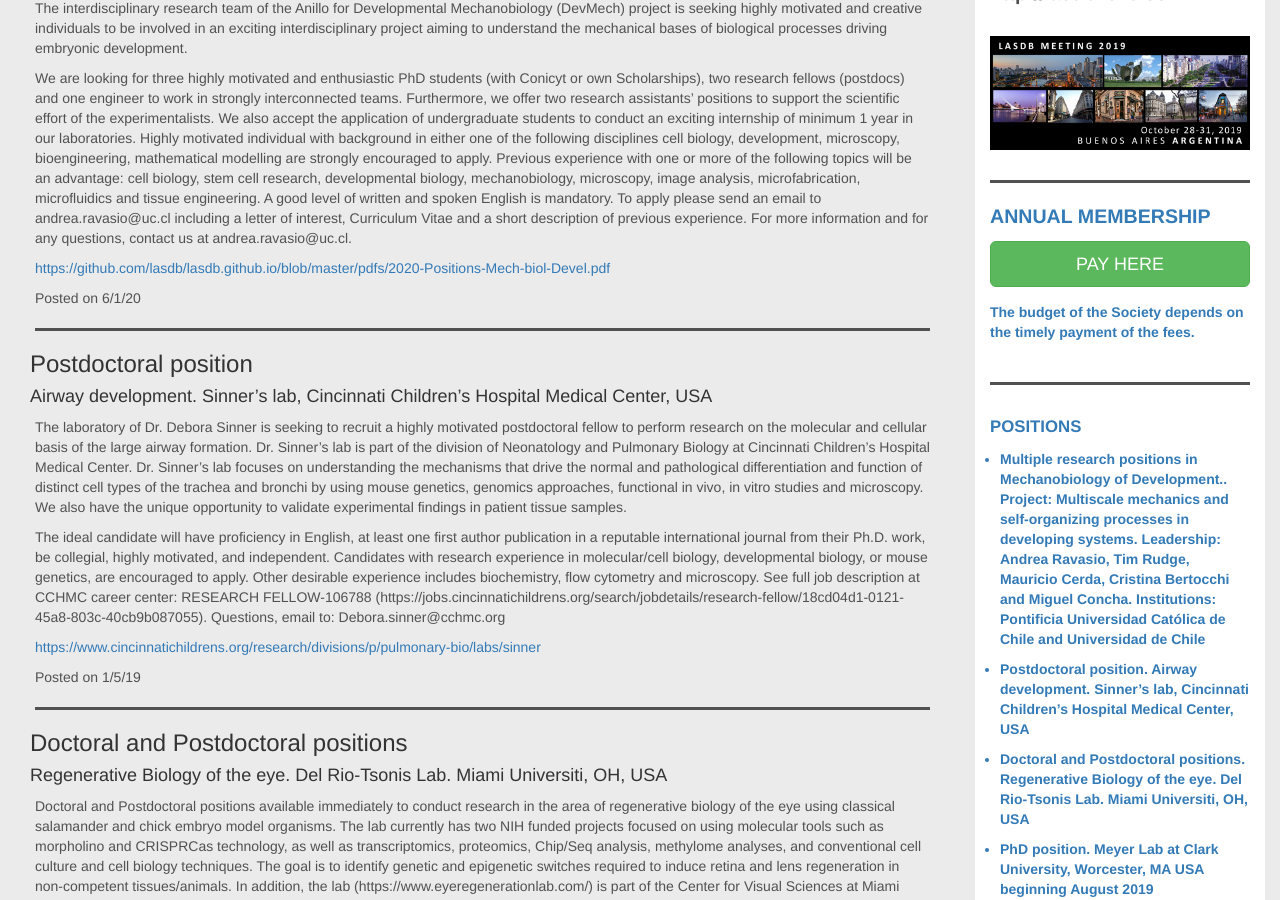
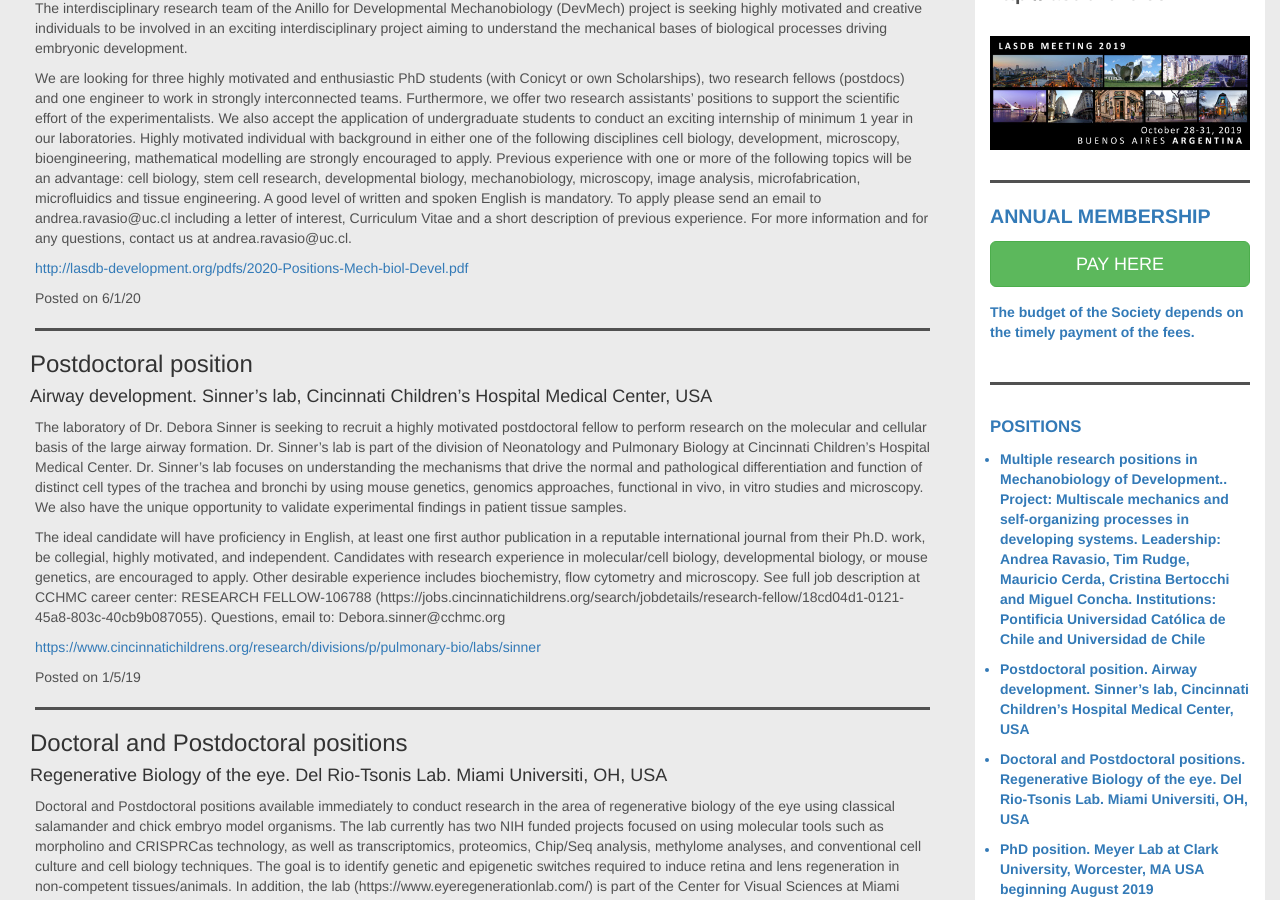
Before and after one commit to lasdb/lasdb.github.io, a Jekyll site: the page built from _posts/2000-01-01-jobs.markdown, in a window 1280 px wide and 900 px high, scrolled down 426 px. Built offline with Jekyll 4.4.1, drawn with Linux system fonts in a browser that asks for light colours; nearby versions of some CDN libraries; some of the changed lines change nothing that is shown.

Commit message:
Update 2000-01-01-jobs.markdown

```diff
--- a/_posts/2000-01-01-jobs.markdown
+++ b/_posts/2000-01-01-jobs.markdown
@@ -23,7 +23,7 @@ will be an advantage: cell biology, stem cell research, developmental biology, m
 microscopy, image analysis, microfabrication, microfluidics and tissue engineering. A good level of written
 and spoken English is mandatory. To apply please send an email to andrea.ravasio@uc.cl including a letter of interest, Curriculum Vitae and a short description of previous experience. For more information and for
 any questions, contact us at andrea.ravasio@uc.cl.'
-    URL: 'https://github.com/lasdb/lasdb.github.io/blob/master/pdfs/2020-Positions-Mech-biol-Devel.pdf'
+    URL: 'http://lasdb-development.org/pdfs/2020-Positions-Mech-biol-Devel.pdf'
 
   - title: 'Postdoctoral position'
     date: '1/5/19'
```
